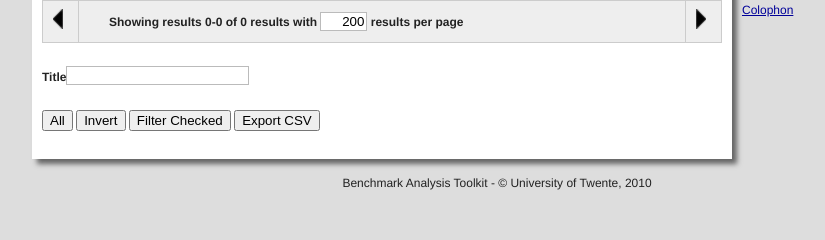
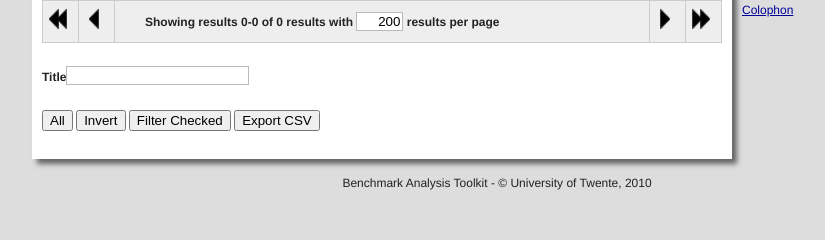
Before and after one commit to ties/BeAT, a Django app: template beat/templates/benchmarks.html in a window 1280 px wide. Shown: the part 149-389 px from the top of the page, without its empty margins (143-968 px from the left). Run offline with Django 3.2, Linux system fonts and the light colour scheme; the template is opened without the code that fills it, so the values that code supplies are empty.

Commit message:
Added first and last buttons for the benchmarktable

```diff
--- a/beat/site_media/css/style.css
+++ b/beat/site_media/css/style.css
@@ -17,15 +17,13 @@ table.paging tr td{
 	border: 1px solid #ccc;
 }
 
-#next,#previous{
+#next,#previous,#last,#first{
 	width:20px;
 	text-align: center;
 	cursor:pointer;
 }
 
-#next img, #previous img{
-	width:10px;
-	height:20px;
+#next img, #previous img, #last img, #first img{
 	padding: 0px;
 }
 
--- a/beat/site_media/js/benchmarktable.js
+++ b/beat/site_media/js/benchmarktable.js
@@ -431,6 +431,14 @@ function registerFunctionsAndEvents(){
 		previousPage();
 	});
 
+	$("#last").click(function(){
+		lastPage();
+	});
+
+	$("#first").click(function(){
+		firstPage();
+	});
+
 	$("#CheckAll").click(function(){
 		//console.log('starting function, value = '+$(this).attr('value'));
 		if ($(this).attr('value') == "All" )	checkAll();
@@ -577,3 +585,13 @@ function previousPage(){
 		update();
 	}
 }
+
+function lastPage(){
+	data.page = Math.ceil(benchmark_ids.length / data.pagesize) - 1
+	update();
+}
+
+function firstPage(){
+	data.page = 0;
+	update();
+}
--- a/beat/templates/benchmarks.html
+++ b/beat/templates/benchmarks.html
@@ -35,9 +35,11 @@
 		</table>
 		<table class="paging">
 			<tr>
+				<td id="first"><img src="{{ MEDIA_URL }}img/first_button.png" /></td>
 				<td id="previous"><img src="{{ MEDIA_URL }}img/prev_button.png" /></td>
 				<td id="paginginfo">Showing results 0-0 of 0 results with <input type="text" name="resperpage" id="resperpage" value="200" size="3" /> results per page</td>
 				<td id="next"><img src="{{ MEDIA_URL }}img/next_button.png" /></td>
+				<td id="last"><img src="{{ MEDIA_URL }}img/last_button.png" /></td>
 			</tr>
 		</table>
 		<p><label for="id_name">Title</label><input type="text" name="name" id="id_name" /></p>
```
Also changed, not shown: beat/site_media/img/first_button.png (added), beat/site_media/img/last_button.png (added).
